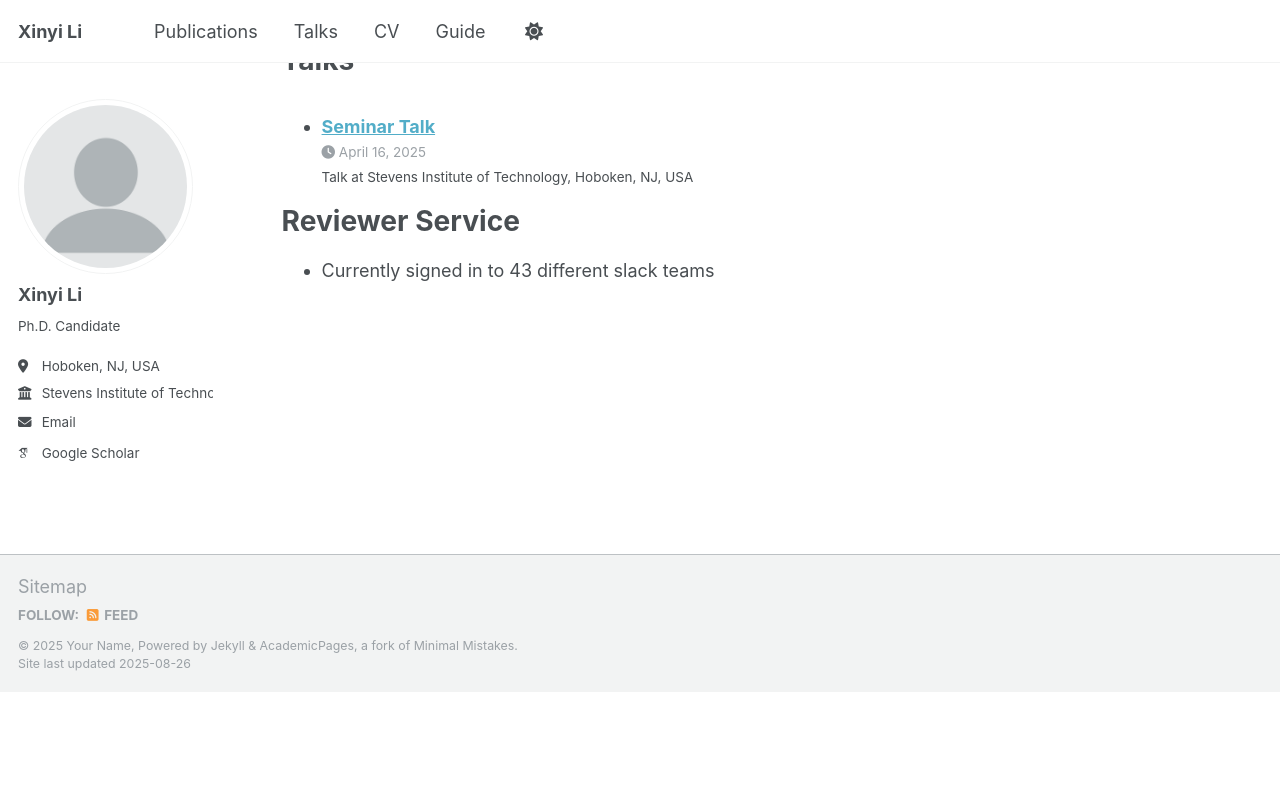
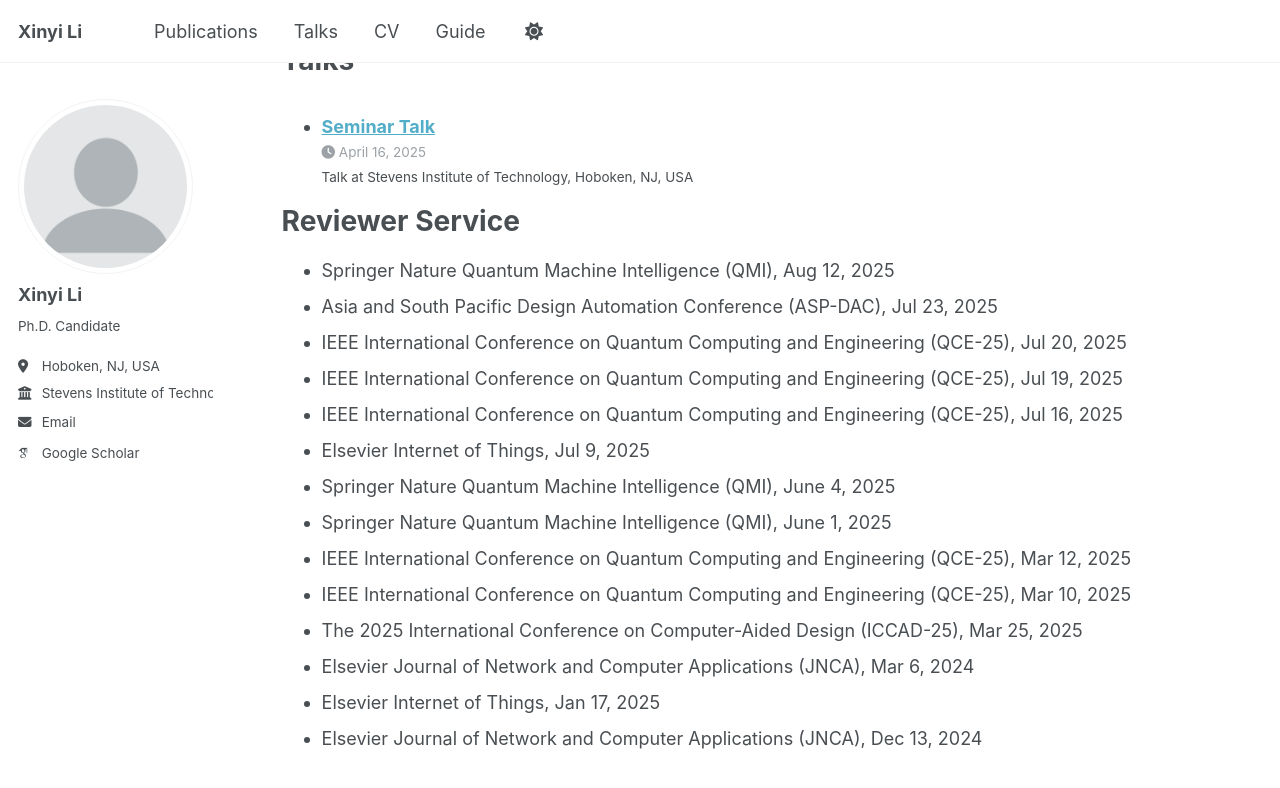
Before and after one commit to LXY-princess/lxy-princess.github.io, a Jekyll site: the page built from _pages/cv.md, in a window 1280 px wide and 900 px high, scrolled down 1853 px. Shown: the top 788 px of the window. Built offline with Jekyll 4.4.1, drawn with Linux system fonts in a browser that asks for light colours; some web fonts are replaced; a script that is not in the unit is left out; before the commit the page ends 2545 px from its top, so only the background shows below that.

Commit message:
Update cv.md

```diff
--- a/_pages/cv.md
+++ b/_pages/cv.md
@@ -45,4 +45,17 @@ Talks
 
 Reviewer Service
 ======
-* Currently signed in to 43 different slack teams
+* Springer Nature Quantum Machine Intelligence (QMI), Aug 12, 2025
+* Asia and South Pacific Design Automation Conference (ASP-DAC), Jul 23, 2025
+* IEEE International Conference on Quantum Computing and Engineering (QCE-25), Jul 20, 2025
+* IEEE International Conference on Quantum Computing and Engineering (QCE-25), Jul 19, 2025
+* IEEE International Conference on Quantum Computing and Engineering (QCE-25), Jul 16, 2025
+* Elsevier Internet of Things, Jul 9, 2025
+* Springer Nature Quantum Machine Intelligence (QMI), June 4, 2025
+* Springer Nature Quantum Machine Intelligence (QMI), June 1, 2025
+* IEEE International Conference on Quantum Computing and Engineering (QCE-25), Mar 12, 2025
+* IEEE International Conference on Quantum Computing and Engineering (QCE-25), Mar 10, 2025
+* The 2025 International Conference on Computer-Aided Design (ICCAD-25), Mar 25, 2025
+* Elsevier Journal of Network and Computer Applications (JNCA), Mar 6, 2024
+* Elsevier Internet of Things, Jan 17, 2025
+* Elsevier Journal of Network and Computer Applications (JNCA), Dec 13, 2024
```
